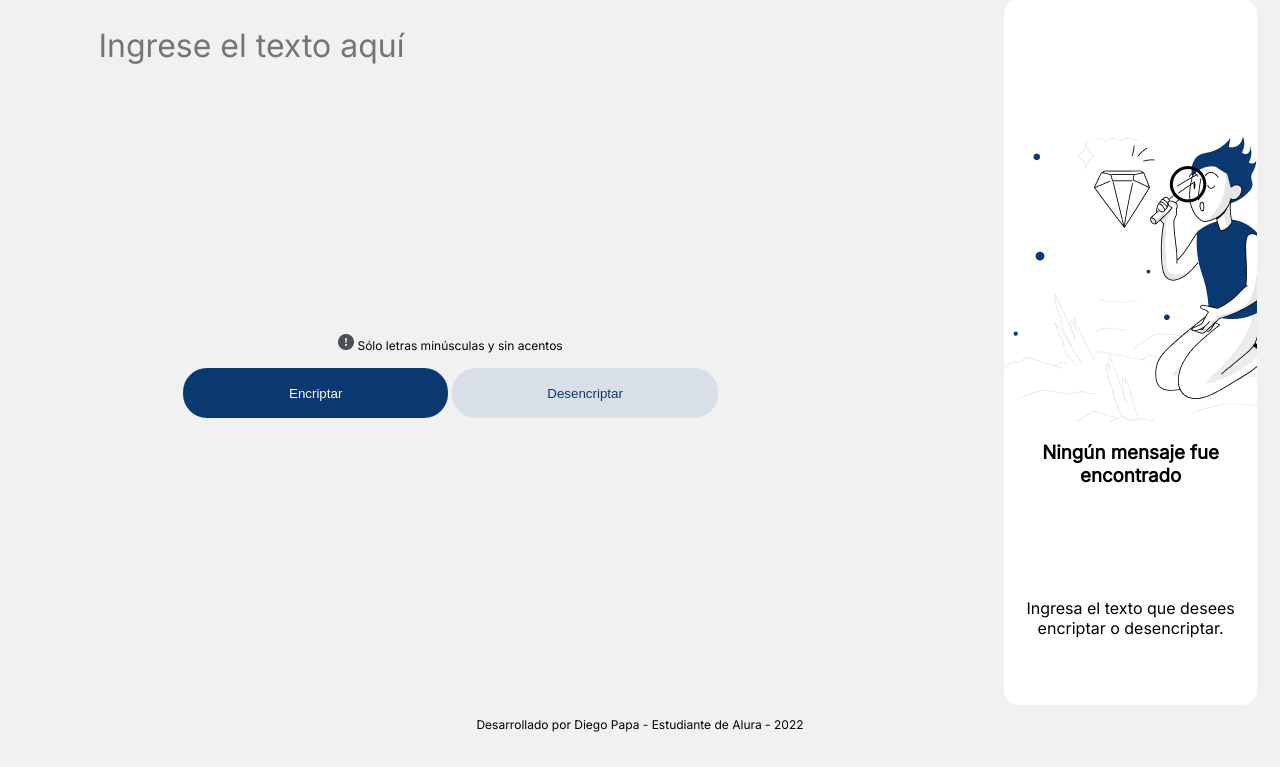
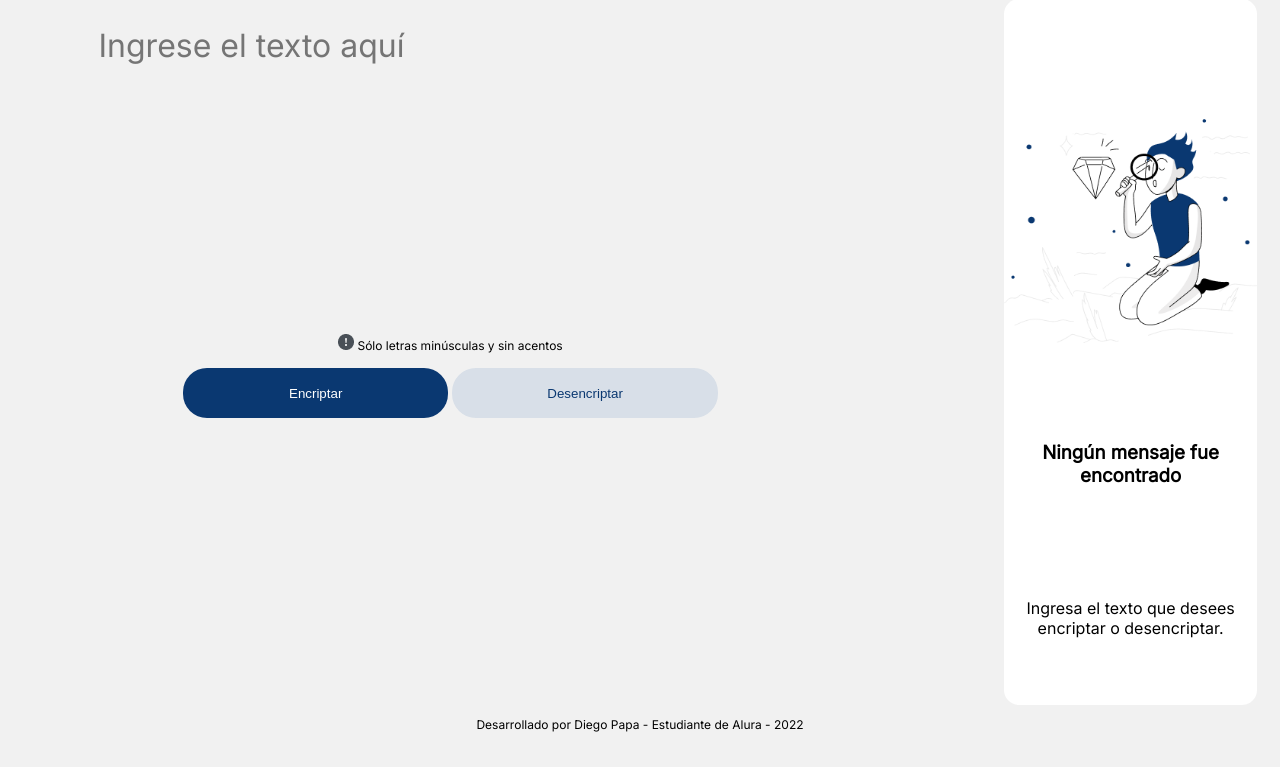
Before and after one commit to DiegoP76/Encriptador, a plain HTML site: page index.html in a window 1280 px wide. Shown: the part 59-826 px from the top of the page. Drawn offline with Linux system fonts and the light colour scheme.

Commit message:
Cambio de tamaño img munieco v1.1

```diff
--- a/index.html
+++ b/index.html
@@ -38,7 +38,7 @@
             <section class="seccion2">
 
                 <div class="cont-munieco">
-                    <img src="img/Muñeco.png" alt="Imagen persona">
+                    <img src="img/Muñeco.png" width="256px" height="224px" alt="Imagen persona">
 
                 </div>
 
```
